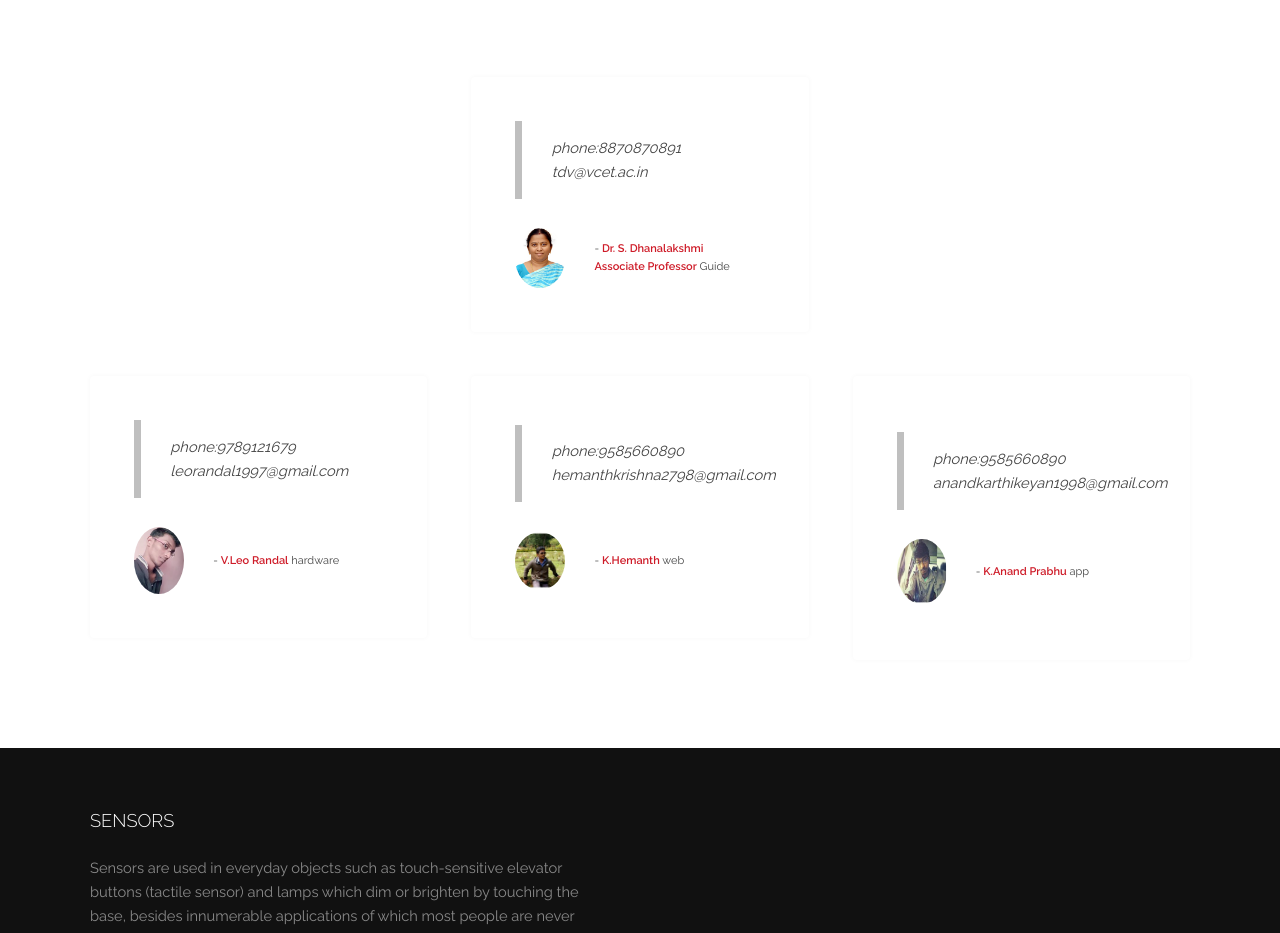
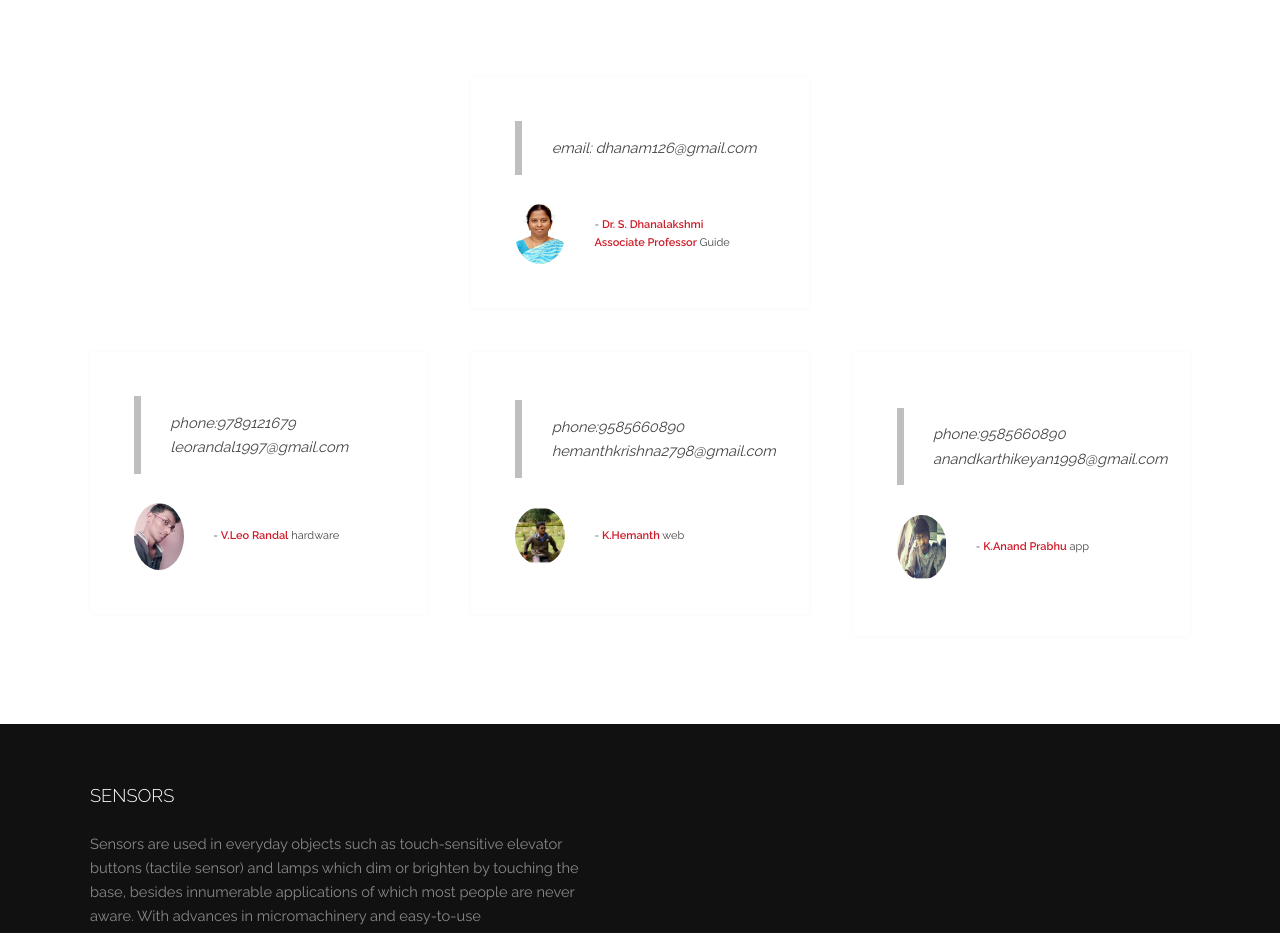
Before and after one commit to hemanthkrishna27/handbook, a plain HTML site: page index.html in a window 1280 px wide. Shown: the part 2160-3093 px from the top of the page. Drawn offline with Linux system fonts and the light colour scheme.

Commit message:
Update index.html

```diff
--- a/index.html
+++ b/index.html
@@ -157,7 +157,7 @@ In 2013, IBM submitted MQTT v3.1 to the OASIS specification body with a charter
 						<section>
 							<div class="content">
 								<blockquote>
-									<p>phone:8870870891 tdv@vcet.ac.in</p>
+									<p>email: dhanam126@gmail.com</p>
 								</blockquote>
 								<div class="author">
 									<div class="image">
```
